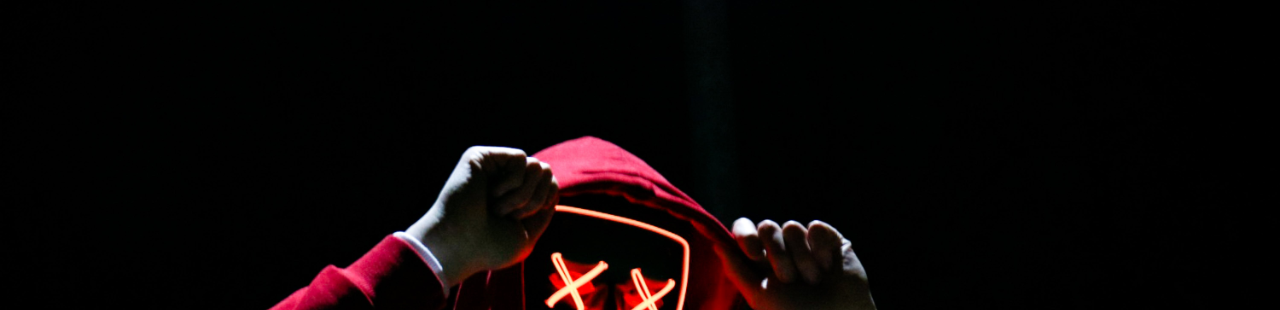
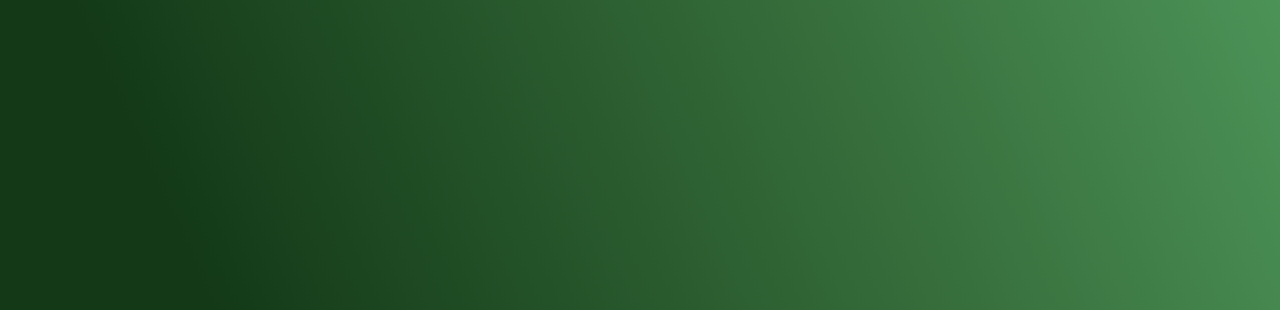
Before and after one commit to ahmadsaputra19/responsive-navbar, a plain HTML site: page index.html in a window 1280 px wide. Shown: the part 63-373 px from the top of the page. Drawn offline with Linux system fonts and the light colour scheme.

Commit message:
mengganti latar belakang

```diff
--- a/style.css
+++ b/style.css
@@ -7,7 +7,7 @@
 
 body {
   height: 100vh;
-  background-image: url('latar.jpg');
+  background: linear-gradient(245.59deg, #4d9559 0%, #38703d 28.53%, #133917 75.52%);
   background-size: cover;
   background-position: center;
 }
```
